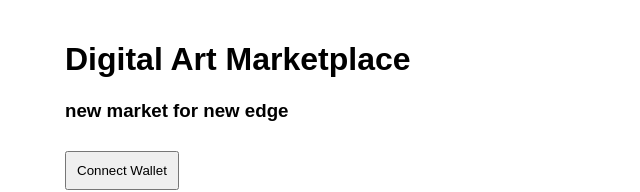
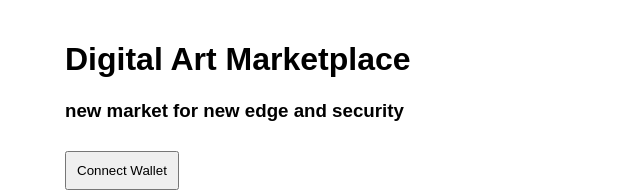
Before and after one commit to hprasadsakhare/Digital-Art-Marketplace, a plain HTML site: page DigitalArtMarketplace.html in a window 1280 px wide. Shown: the top 192 px of the page, without its empty margins (175-815 px from the left). Drawn offline with Linux system fonts and the light colour scheme.

Commit message:
Update DigitalArtMarketplace.html

```diff
--- a/DigitalArtMarketplace.html
+++ b/DigitalArtMarketplace.html
@@ -14,7 +14,7 @@
 </head>
 <body>
     <h1>Digital Art Marketplace</h1>
-    <h3>new market for new edge</h3>
+    <h3>new market for new edge and security</h3>
     <div>
         <button id="connectWallet">Connect Wallet</button>
         <button id="disconnectWallet" style="display:none;">Disconnect Wallet</button>
```
